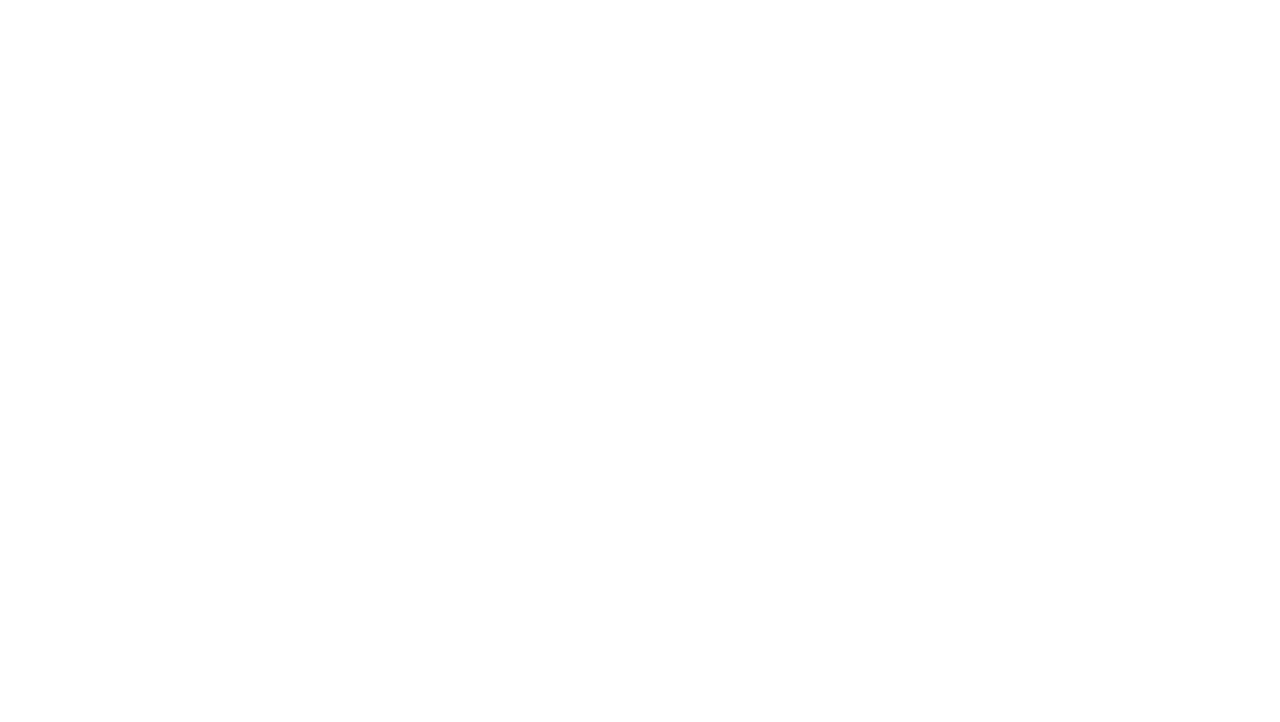
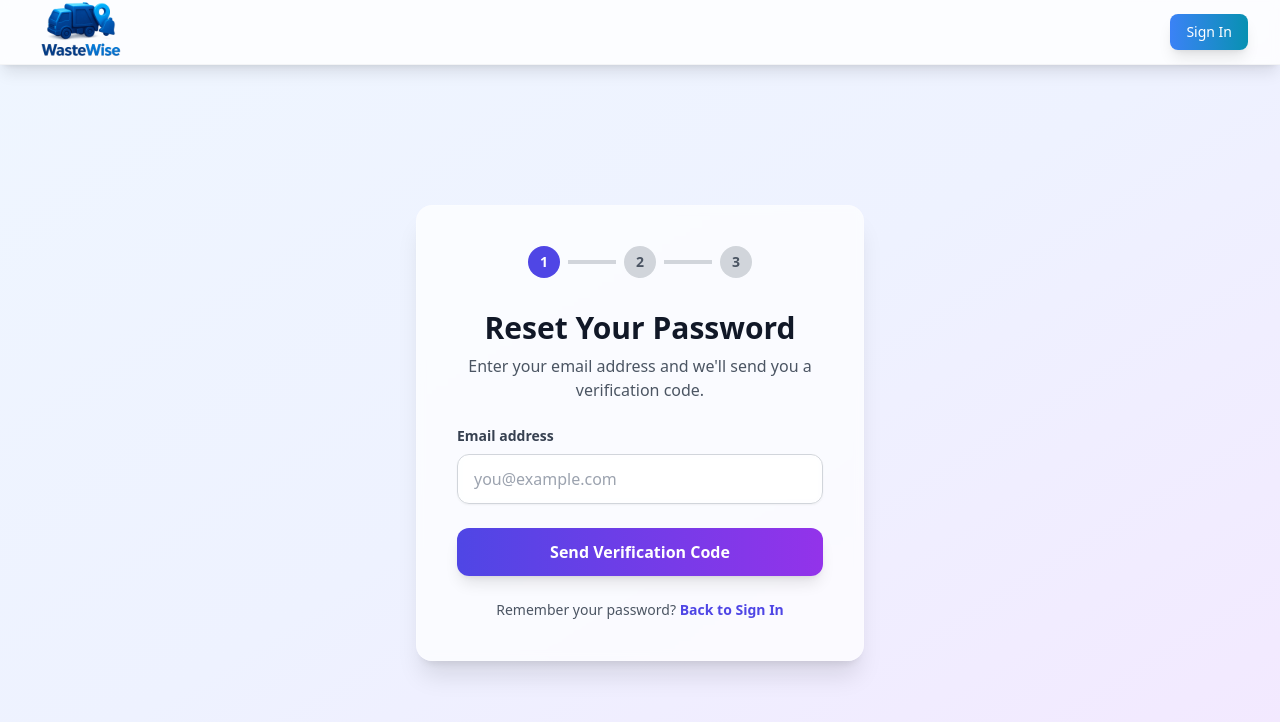
Before and after one commit to lladrian/Waste_Wise_FRONTEND, a React (Vite) app: page /account_recovery in a window 1280 px wide. Before the commit this address had no page. Shown: the top 722 px of the page. Built offline with nearby package versions, Linux system fonts and the light colour scheme.

Commit message:
account recovery

```diff
--- a/src/App.jsx
+++ b/src/App.jsx
@@ -1,7 +1,10 @@
 import { BrowserRouter as Router, Routes, Route, Link } from 'react-router-dom';
 
 import LoginPage from './pages/LoginPage';
- import AdminLayout from './layouts/admin_layout';
+import AccountRecoveryPage from './pages/AccountRecoveryPage';
+import AdminLayout from './layouts/admin_layout';
+
+
 // import RegisterPage from './pages/RegisterPage';
 // import RoleSelectionPage from './pages/RoleSelectionPage';
 // import AccountRecoveryPage from './pages/AccountRecoveryPage';
@@ -18,6 +21,7 @@ function App() {
       <Routes>
         <Route path="/" element={<LoginPage />} />
         <Route path="/login" element={<LoginPage />} />
+        <Route path="/account_recovery" element={<AccountRecoveryPage />} />
         <Route path="/admin/dashboard" element={<AdminLayout />} />
 {/*
         <Route path="/register/:role_selected" element={<RegisterPage />} />
--- a/src/pages/AccountRecoveryPage.jsx
+++ b/src/pages/AccountRecoveryPage.jsx
@@ -2,8 +2,9 @@ import React, { useState } from "react";
 import { FaLaptopCode } from "react-icons/fa";
 import { toast } from "react-toastify";
 import { useNavigate } from 'react-router-dom';
+import WasteWiseLogo from '../assets/wastewise_logo.png'; // or .jpg, .svg
 
-import { verifyOTP, createOTP, changePasswordRecovery } from "../hooks/recovery_hook";
+// import { verifyOTP, createOTP, changePasswordRecovery } from "../hooks/recovery_hook";
 
 const AccountRecoveryPage = () => {
   const navigate = useNavigate();
@@ -79,7 +80,7 @@ const AccountRecoveryPage = () => {
         if (data && success === false) {
           toast.error(data.message || "Create OTP failed");
         } else {
-          toast.success(data.data  || "Code verified successfully!");
+          toast.success(data.data || "Code verified successfully!");
           setStep(3);
         }
       } else {
@@ -118,11 +119,11 @@ const AccountRecoveryPage = () => {
       if (data && success === false) {
         toast.error(data.message || "Falled to reset password.");
       } else {
-        toast.success(data.data  || "Password reset successfully!");
+        toast.success(data.data || "Password reset successfully!");
         navigate('/login');
       }
     } catch (error) {
-       if (error.response && error.response.data) {
+      if (error.response && error.response.data) {
         toast.error(error.response.data.message || "Failed to reset password. Please try again.");
       } else {
         toast.error("Failed to reset password. Please try again.");
@@ -156,7 +157,7 @@ const AccountRecoveryPage = () => {
       if (data && success === false) {
         toast.error(data.message || "Create OTP failed");
       } else {
-        toast.success(data.data  || "Verification code sent again!");
+        toast.success(data.data || "Verification code sent again!");
       }
     } catch (error) {
       if (error.response && error.response.data) {
@@ -203,18 +204,21 @@ const AccountRecoveryPage = () => {
           <div className="flex justify-between items-center h-16">
             <div className="flex items-center">
               <div className="flex-shrink-0 flex items-center space-x-2">
-                <FaLaptopCode className="h-8 w-8 text-indigo-600" />
-                <span className="text-xl font-bold text-gray-900">E-INC Request</span>
+                <img
+                  src={WasteWiseLogo}
+                  alt="WasteWise Logo"
+                  className="h-24 w-auto object-fit"
+                />
               </div>
             </div>
             <div className="flex items-center space-x-4">
-              <button
+              {/* <button
                 className="px-4 py-2 rounded-lg text-sm font-medium transition-all duration-200 cursor-pointer text-gray-600 hover:bg-gray-50 hover:text-indigo-600"
                 onClick={() => { navigate('/role_selection') }}
               >
                 Register
-              </button>
-              <button className="px-4 py-2 rounded-lg text-sm font-medium bg-gradient-to-r from-indigo-600 to-purple-600 text-white shadow-lg hover:shadow-xl transform hover:scale-105 transition-all duration-200 cursor-pointer">
+              </button> */}
+              <button className="px-4 py-2 rounded-lg text-sm font-medium bg-gradient-to-r from-blue-500 to-cyan-600 text-white shadow-lg hover:shadow-xl transform hover:scale-105 transition-all duration-200 cursor-pointer">
                 Sign In
               </button>
             </div>
--- a/src/pages/LoginPage.jsx
+++ b/src/pages/LoginPage.jsx
@@ -213,7 +213,7 @@ const LoginPage = () => {
                     </div>
                     <button
                       type="button"
-                      onClick={() => setShowForgotPassword(true)}
+                      onClick={() => navigate('/account_recovery')}
                       className="text-sm font-medium text-blue-600 hover:text-blue-500 transition-colors duration-200"
                     >
                       Forgot password?
@@ -257,7 +257,7 @@ const LoginPage = () => {
                     )}
                   </button>
 
-                  <div className="text-center text-sm text-gray-600">
+                  {/* <div className="text-center text-sm text-gray-600">
                     New to WasteWise?{" "}
                     <button
                       type="button"
@@ -266,7 +266,7 @@ const LoginPage = () => {
                     >
                       Create your account
                     </button>
-                  </div>
+                  </div> */}
                 </form>
               </div>
             </div>
```
